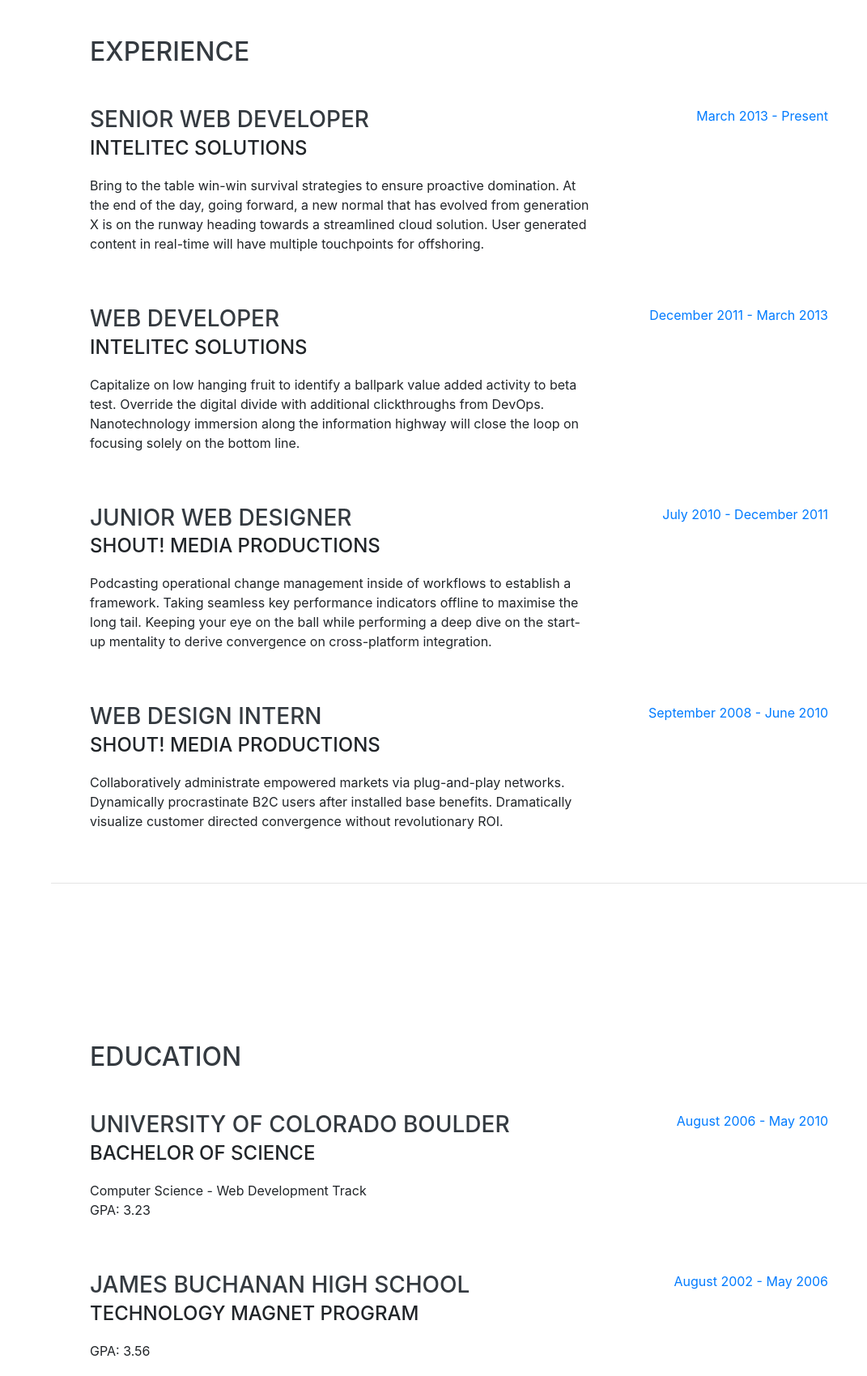
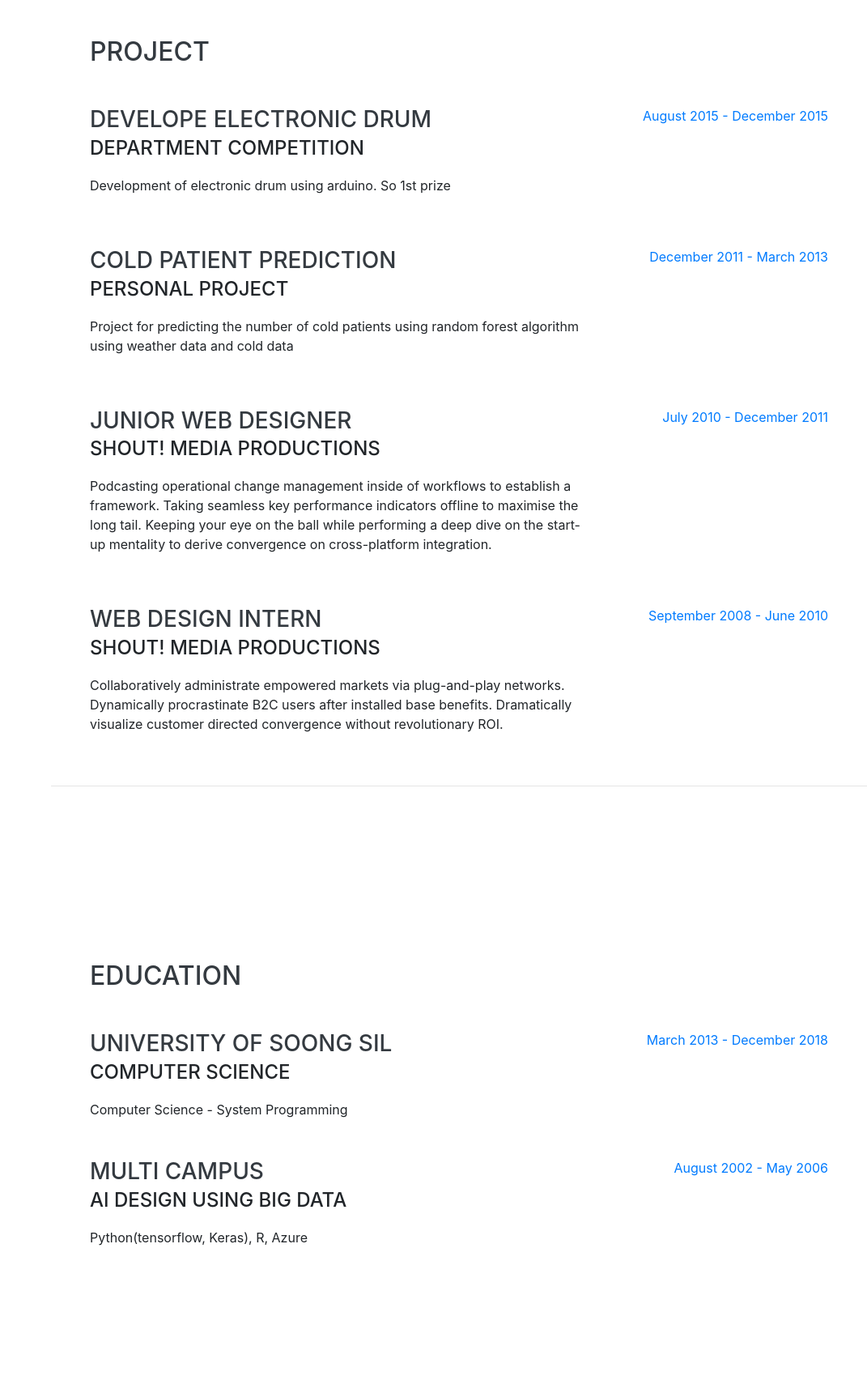
Before and after one commit to astakara48/astakara48.github.io, a website with bundled scripts: page index.html in a window 1280 px wide. Shown: the part 804-2503 px from the top of the page at 81% size, without its empty margins (209-1280 px from the left). Built offline with nearby package versions, Linux system fonts and the light colour scheme; a web font is replaced by a local one.

Commit message:
Add project, education

```diff
--- a/index.html
+++ b/index.html
@@ -91,24 +91,24 @@
 
     <section class="resume-section p-3 p-lg-5 d-flex justify-content-center" id="experience">
       <div class="w-100">
-        <h2 class="mb-5">Experience</h2>
+        <h2 class="mb-5">Project</h2>
 
         <div class="resume-item d-flex flex-column flex-md-row justify-content-between mb-5">
           <div class="resume-content">
-            <h3 class="mb-0">Senior Web Developer</h3>
-            <div class="subheading mb-3">Intelitec Solutions</div>
-            <p>Bring to the table win-win survival strategies to ensure proactive domination. At the end of the day, going forward, a new normal that has evolved from generation X is on the runway heading towards a streamlined cloud solution. User generated content in real-time will have multiple touchpoints for offshoring.</p>
+            <h3 class="mb-0">Develope electronic drum</h3>
+            <div class="subheading mb-3">Department Competition</div>
+            <p>Development of electronic drum using arduino. So 1st prize</p>
           </div>
           <div class="resume-date text-md-right">
-            <span class="text-primary">March 2013 - Present</span>
+            <span class="text-primary">August 2015 - December 2015</span>
           </div>
         </div>
 
         <div class="resume-item d-flex flex-column flex-md-row justify-content-between mb-5">
           <div class="resume-content">
-            <h3 class="mb-0">Web Developer</h3>
-            <div class="subheading mb-3">Intelitec Solutions</div>
-            <p>Capitalize on low hanging fruit to identify a ballpark value added activity to beta test. Override the digital divide with additional clickthroughs from DevOps. Nanotechnology immersion along the information highway will close the loop on focusing solely on the bottom line.</p>
+            <h3 class="mb-0">Cold patient prediction</h3>
+            <div class="subheading mb-3">Personal project</div>
+            <p>Project for predicting the number of cold patients using random forest algorithm using weather data and cold data</p>
           </div>
           <div class="resume-date text-md-right">
             <span class="text-primary">December 2011 - March 2013</span>
@@ -149,21 +149,20 @@
 
         <div class="resume-item d-flex flex-column flex-md-row justify-content-between mb-5">
           <div class="resume-content">
-            <h3 class="mb-0">University of Colorado Boulder</h3>
-            <div class="subheading mb-3">Bachelor of Science</div>
-            <div>Computer Science - Web Development Track</div>
-            <p>GPA: 3.23</p>
+            <h3 class="mb-0">University of Soong Sil</h3>
+            <div class="subheading mb-3">Computer Science</div>
+            <div>Computer Science - System Programming</div>
           </div>
           <div class="resume-date text-md-right">
-            <span class="text-primary">August 2006 - May 2010</span>
+            <span class="text-primary">March 2013 - December 2018</span>
           </div>
         </div>
 
         <div class="resume-item d-flex flex-column flex-md-row justify-content-between">
           <div class="resume-content">
-            <h3 class="mb-0">James Buchanan High School</h3>
-            <div class="subheading mb-3">Technology Magnet Program</div>
-            <p>GPA: 3.56</p>
+            <h3 class="mb-0">Multi Campus</h3>
+            <div class="subheading mb-3">AI design using big data</div>
+            <p>Python(tensorflow, Keras), R, Azure</p>
           </div>
           <div class="resume-date text-md-right">
             <span class="text-primary">August 2002 - May 2006</span>
@@ -188,7 +187,7 @@
             <i class="fab fa-css3-alt"></i>
           </li>
           <li class="list-inline-item">
-            <i class="fab fa-js-square"></i>
+            <i class="fab fa-java"></i>
           </li>
           <li class="list-inline-item">
             <i class="fab fa-r-project"></i>
@@ -200,22 +199,10 @@
             <i class="fab fa-aws"></i>
           </li>
           <li class="list-inline-item">
-            <i class="fab fa-steam"></i>
+            <i class="fab fa-fedora"></i>
           </li>
           <li class="list-inline-item">
-            <i class="fab fa-less"></i>
-          </li>
-          <li class="list-inline-item">
-            <i class="fab fa-wordpress"></i>
-          </li>
-          <li class="list-inline-item">
-            <i class="fab fa-gulp"></i>
-          </li>
-          <li class="list-inline-item">
-            <i class="fab fa-grunt"></i>
-          </li>
-          <li class="list-inline-item">
-            <i class="fab fa-npm"></i>
+            <i class="fab fa-ubuntu"></i>
           </li>
         </ul>
 
```
